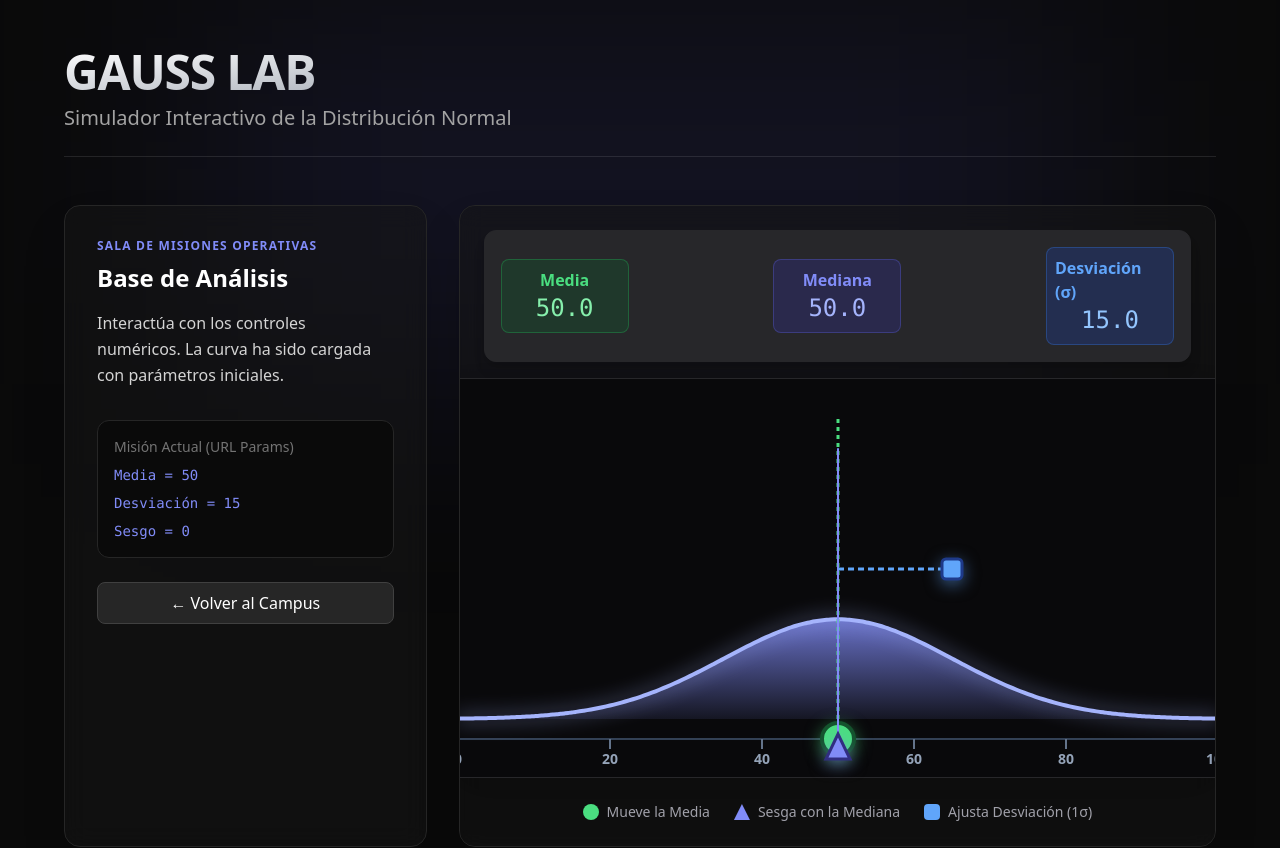
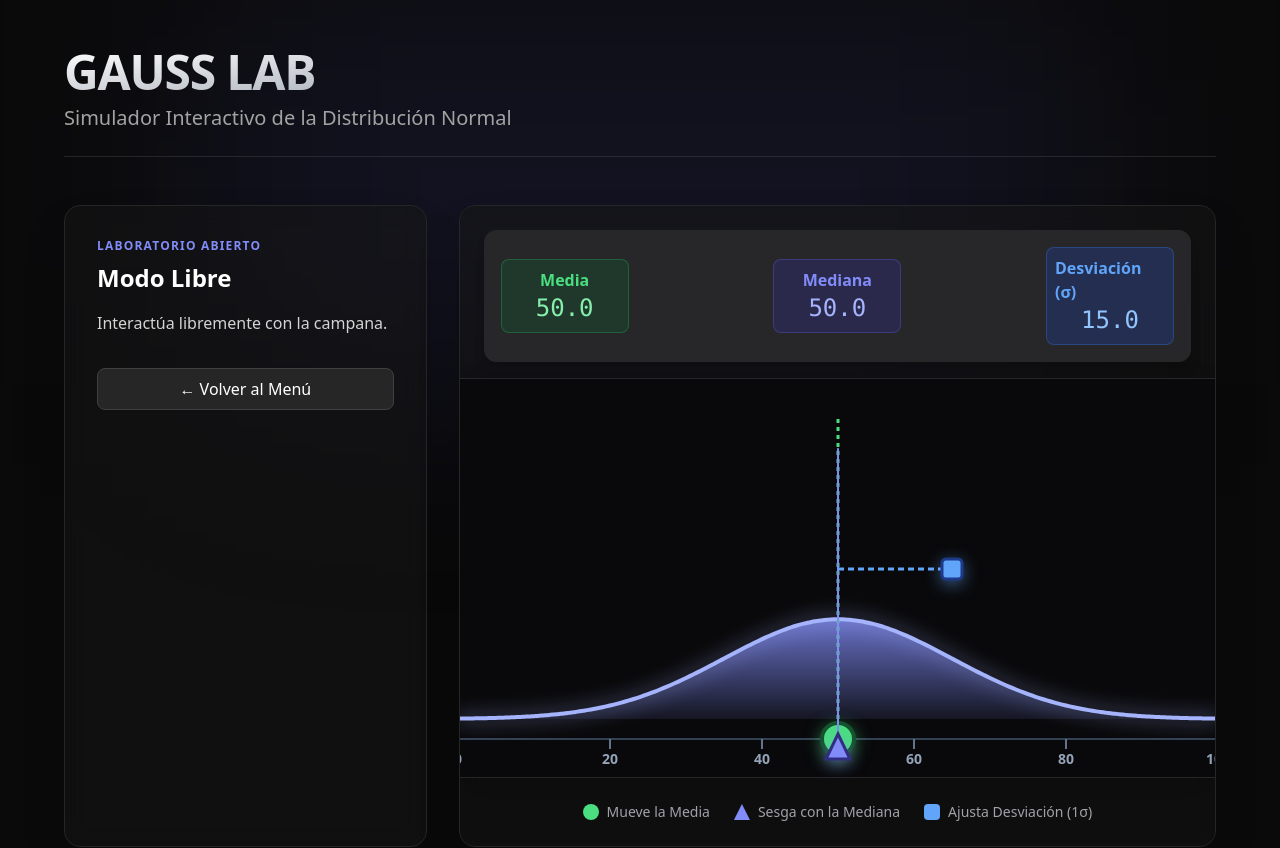
Before and after one commit to maramire2001/Campana-de-Gauss, a Next.js app: page /simulator in a window 1280 px wide. Shown: the top 848 px of the page. Built offline with nearby package versions, Linux system fonts and the light colour scheme.

Commit message:
Arquitectura final de las 15 misiones de clase

```diff
--- a/src/app/simulator/page.tsx
+++ b/src/app/simulator/page.tsx
@@ -6,15 +6,19 @@ import Link from "next/link";
 import { useSearchParams } from "next/navigation";
 import { Suspense, useState, useEffect } from "react";
 
+import { MISSIONS_DATA } from "@/lib/missionsData";
+
 function SimulatorContent() {
   const searchParams = useSearchParams();
+  const rawId = searchParams.get("id");
   const m = Number(searchParams.get("mean")) || 50;
   const dev = Number(searchParams.get("stdDev")) || 15;
   const skew = Number(searchParams.get("skew")) || 0;
+
+  const mission = rawId ? MISSIONS_DATA.find(x => x.id === parseInt(rawId)) : null;
+
   const { messages, input, handleInputChange, handleSubmit, isLoading } = useChat();
 
-  // If skew is 0, median = mean. If skew is positive, mean is greater.
-  // For a simple visual representation in our specific math implementation, we map skew to distance.
   const med = m - (skew * 5);
 
   return (
@@ -31,19 +35,24 @@ function SimulatorContent() {
       <section className="grid grid-cols-1 lg:grid-cols-3 gap-8">
         <div className="lg:col-span-1 border border-neutral-800 bg-neutral-900/50 backdrop-blur-md rounded-2xl p-6 lg:p-8 flex flex-col justify-between shadow-2xl">
           <div>
-            <h2 className="text-xs font-bold uppercase tracking-widest text-indigo-400 mb-2">Sala de Misiones Operativas</h2>
-            <h3 className="text-2xl font-bold mb-4">Base de Análisis</h3>
+            <h2 className="text-xs font-bold uppercase tracking-widest text-indigo-400 mb-2">
+              {mission ? `Misión 0${mission.id}` : "Laboratorio Abierto"}
+            </h2>
+            <h3 className="text-2xl font-bold mb-4">{mission ? mission.title : "Modo Libre"}</h3>
             <p className="text-neutral-300 leading-relaxed">
-              Interactúa con los controles numéricos. La curva ha sido cargada con parámetros iniciales.
+              {mission ? mission.desc : "Interactúa libremente con la campana."}
             </p>
-            <div className="mt-8 flex flex-col gap-2 p-4 bg-neutral-950 rounded-xl border border-neutral-800">
-               <div className="text-sm text-neutral-500">Misión Actual (URL Params)</div>
-               <div className="text-indigo-400 font-mono text-sm">Media = {m}</div>
-               <div className="text-indigo-400 font-mono text-sm">Desviación = {dev}</div>
-               <div className="text-indigo-400 font-mono text-sm">Sesgo = {skew}</div>
-            </div>
-            <div className="mt-6">
-                <Link href="/campus" className="px-5 py-2 inline-block rounded-lg bg-neutral-800 border border-neutral-700 hover:bg-neutral-700 transition w-full text-center">← Volver al Campus</Link>
+
+            {mission && (
+              <div className="mt-6 p-4 bg-indigo-900/20 border border-indigo-500/30 rounded-xl">
+                 <h4 className="text-indigo-300 font-bold mb-1 text-sm">Objetivo Principal:</h4>
+                 <p className="text-neutral-300 text-sm italic">{mission.reflection}</p>
+                 <p className="text-indigo-400 mt-3 text-xs font-bold uppercase">{mission.tip}</p>
+              </div>
+            )}
+
+            <div className="mt-8">
+                <Link href="/campus" className="px-5 py-2 inline-block rounded-lg bg-neutral-800 border border-neutral-700 hover:bg-neutral-700 transition w-full text-center">← Volver al Menú</Link>
             </div>
           </div>
         </div>
--- /dev/null
+++ b/src/lib/missionsData.ts
@@ -0,0 +1,142 @@
+export const MISSIONS_DATA = [
+  // BLOQUE 1: LA ÉTICA Y NATURALEZA DE LOS DATOS
+  {
+    block: "BLOQUE 1: LA ÉTICA Y NATURALEZA DE LOS DATOS",
+    id: 1,
+    title: "El Espejismo de la Riqueza",
+    desc: "Un pueblo tiene habitantes con ingresos bajos y 2 millonarios.",
+    reflection: "Calcula la Media y la Mediana. ¿Cuál de las dos 'miente' sobre la realidad de la mayoría? ¿Por qué los políticos prefieren la Media?",
+    tip: "Tip: Si no entiendes por qué un solo dato 'jala' a toda la curva, pregunta a Mentora Sigma: '¿Cómo afectan los valores atípicos a la media?'",
+    mean: 30, stdDev: 15, skew: 3
+  },
+  {
+    block: "BLOQUE 1: LA ÉTICA Y NATURALEZA DE LOS DATOS",
+    id: 2,
+    title: "El Filtro de la Ciencia",
+    desc: "Tienes datos de una app: Estatura, Peso y 'Nivel de Felicidad' (del 1 al 5).",
+    reflection: "¿Por qué la Felicidad no puede formar una Campana de Gauss perfecta si es una escala subjetiva? ¿Qué diferencia hay entre contar y medir?",
+    tip: "Tip: Consulta a Mentora Sigma: '¿Cuál es la diferencia entre una variable discreta y una continua en estadística?'",
+    mean: 50, stdDev: 10, skew: 0
+  },
+  // BLOQUE 2: EL EQUILIBRIO Y LA GEOMETRÍA DEL ERROR
+  {
+    block: "BLOQUE 2: EL EQUILIBRIO Y LA GEOMETRÍA DEL ERROR",
+    id: 3,
+    title: "Seguridad Aérea (Calidad Total)",
+    desc: "Una pieza de avión debe medir 100mm. Tienes 15 datos dispersos.",
+    reflection: "Configura la curva para que el 95% de las piezas sean 'desecho'. ¿Qué es más barato: arreglar la máquina o tirar las piezas?",
+    tip: "Tip: Pregunta a Mentora Sigma: '¿Qué significa el intervalo de confianza del 95% en procesos industriales?'",
+    mean: 100, stdDev: 20, skew: 0
+  },
+  {
+    block: "BLOQUE 2: EL EQUILIBRIO Y LA GEOMETRÍA DEL ERROR",
+    id: 4,
+    title: "La Paradoja Imposible",
+    desc: "Intenta crear una campana donde la Media sea 100 pero la Moda sea 20.",
+    reflection: "Verás que la curva se 'rompe'. ¿Por qué la normalidad exige que el promedio y lo más frecuente estén cerca?",
+    tip: "Tip: Pide ayuda: 'Mentora, ¿por qué en una distribución normal la media, mediana y moda deben coincidir?'",
+    mean: 100, stdDev: 15, skew: 4
+  },
+  {
+    block: "BLOQUE 2: EL EQUILIBRIO Y LA GEOMETRÍA DEL ERROR",
+    id: 5,
+    title: "¿Talento o Suerte?",
+    desc: "Un atleta corre en 10s. El promedio es 12s con σ=1s.",
+    reflection: "Calcula su posición. ¿Es un fuera de serie o cualquiera podría lograrlo con un poco de viento a favor?",
+    tip: "Tip: Duda técnica: 'Mentora, ayúdame a calcular el puntaje Z de este atleta para ver qué tan lejos está del promedio.'",
+    mean: 12, stdDev: 1, skew: 0
+  },
+  // BLOQUE 3: ESTRATEGIA DE DISPERSIÓN (SIGMA)
+  {
+    block: "BLOQUE 3: ESTRATEGIA DE DISPERSIÓN (SIGMA)",
+    id: 6,
+    title: "El Dilema de las Escuelas",
+    desc: "Dos prepas tienen promedio de 8.0. La Prepa A tiene σ=0.5 y la Prepa B tiene σ=2.0.",
+    reflection: "¿En cuál escuela te arriesgarías a inscribir a un genio? ¿En cuál hay más riesgo de reprobar?",
+    tip: "Tip: Analiza con la IA: 'Mentora, ¿cómo influye la desviación estándar en la equidad de un grupo educativo?'",
+    mean: 80, stdDev: 5, skew: 0
+  },
+  {
+    block: "BLOQUE 3: ESTRATEGIA DE DISPERSIÓN (SIGMA)",
+    id: 7,
+    title: "Cirugía de Datos",
+    desc: "Tienes 15 datos muy dispersos. El jefe te pide bajar la variabilidad a la mitad sin borrar a nadie.",
+    reflection: "¿Cómo deben moverse los individuos para que el grupo sea más cohesionado?",
+    tip: "Tip: Estrategia: 'Mentora, ¿qué acciones reducen la desviación estándar en una población real?'",
+    mean: 50, stdDev: 25, skew: 0
+  },
+  {
+    block: "BLOQUE 3: ESTRATEGIA DE DISPERSIÓN (SIGMA)",
+    id: 8,
+    title: "El Inversionista Prudente",
+    desc: "Dos acciones tienen el mismo retorno, una Platicúrtica y otra Leptocúrtica.",
+    reflection: "Si no quieres perder tus ahorros, ¿cuál eliges y por qué?",
+    tip: "Tip: Finanzas IA: 'Mentora, ¿qué relación hay entre la Curtosis y el riesgo de una inversión?'",
+    mean: 50, stdDev: 2, skew: 0
+  },
+  // BLOQUE 4: SUPERVIVENCIA Y PROBABILIDAD (REGLA 68-95-99)
+  {
+    block: "BLOQUE 4: SUPERVIVENCIA Y PROBABILIDAD (REGLA 68-95-99)",
+    id: 9,
+    title: "Oxígeno en Marte",
+    desc: "Tu tanque dura 100h (σ=10). Estás a 80h de la base.",
+    reflection: "Usa la Regla Empírica. ¿Qué tan probable es que te asfixies antes de llegar?",
+    tip: "Tip: Emergencia: 'Mentora, apliquemos la regla 68-95-99.7 para saber si estoy en la zona de peligro.'",
+    mean: 100, stdDev: 10, skew: 0
+  },
+  {
+    block: "BLOQUE 4: SUPERVIVENCIA Y PROBABILIDAD (REGLA 68-95-99)",
+    id: 10,
+    title: "El Estándar Apple",
+    desc: "Apple rechaza piezas a más de 3 sigmas. Tu pieza tiene un Z=3.1.",
+    reflection: "¿Tu pieza es una joya de precisión o una basura estadística? Justifica tu decisión.",
+    tip: "Tip: Juicio técnico: 'Mentora, ¿qué porcentaje de la población queda fuera de las 3 desviaciones estándar?'",
+    mean: 50, stdDev: 5, skew: 0
+  },
+  {
+    block: "BLOQUE 4: SUPERVIVENCIA Y PROBABILIDAD (REGLA 68-95-99)",
+    id: 11,
+    title: "Ingeniería de Precisión",
+    desc: "Configura la curva para que el 99.7% de los datos sean aceptables.",
+    reflection: "¿Qué tan pequeña debe ser tu desviación para que nada falle? ¿Es posible la perfección absoluta?",
+    tip: "Tip: Optimización: 'Mentora, ¿cómo se relaciona el nivel de Seis Sigma con la perfección en la industria?'",
+    mean: 50, stdDev: 1, skew: 0
+  },
+  {
+    block: "BLOQUE 4: SUPERVIVENCIA Y PROBABILIDAD (REGLA 68-95-99)",
+    id: 12,
+    title: "Detector de Mentiras",
+    desc: "Un científico entrega datos con curva normal, pero 40% son valores extremos.",
+    reflection: "¿Están los datos manipulados? ¿Por qué la naturaleza no se comporta así?",
+    tip: "Tip: Auditoría: 'Mentora, ¿cómo puedo saber si una muestra de datos realmente sigue una distribución normal?'",
+    mean: 50, stdDev: 30, skew: 0
+  },
+  // BLOQUE 5: EL VERDICTO DEL ANALISTA (ESTANDARIZACIÓN)
+  {
+    block: "BLOQUE 5: EL VERDICTO DEL ANALISTA (ESTANDARIZACIÓN)",
+    id: 13,
+    title: "¿Quién es más Genio?",
+    desc: "Ana sacó 90 (μ=70, σ=10). Luis sacó 80 (μ=60, σ=5).",
+    reflection: "No veas el número, ve el contexto. ¿Quién destacó más sobre su propio grupo?",
+    tip: "Tip: Comparación: 'Mentora, ayúdame a comparar estos dos puntajes usando sus valores Z.'",
+    mean: 70, stdDev: 10, skew: 0
+  },
+  {
+    block: "BLOQUE 5: EL VERDICTO DEL ANALISTA (ESTANDARIZACIÓN)",
+    id: 14,
+    title: "La Frontera del Éxito",
+    desc: "Encuentra el valor exacto donde solo el 2.5% superior puede entrar.",
+    reflection: "¿Qué tan lejos del promedio debes estar para ser considerado la élite?",
+    tip: "Tip: Ubicación: 'Mentora, ¿en qué valor de Z se corta el 2.5% de la cola derecha de la campana?'",
+    mean: 100, stdDev: 15, skew: 0
+  },
+  {
+    block: "BLOQUE 5: EL VERDICTO DEL ANALISTA (ESTANDARIZACIÓN)",
+    id: 15,
+    title: "Diseña tu Sistema",
+    desc: "Curva para una mensajería que promete entregar a tiempo el 99.7% de las veces.",
+    reflection: "Define tú mismo la Media y la Desviación. ¿Qué compromiso real estás haciendo con el cliente?",
+    tip: "Tip: Diseño final: 'Mentora, ayúdame a configurar una distribución donde el error sea casi inexistente.'",
+    mean: 24, stdDev: 2, skew: 0
+  }
+];
```
Also changed, not shown: src/app/missions/page.tsx (+25 -29 lines), 2 other files (tests, documents, lock files or other folders).
